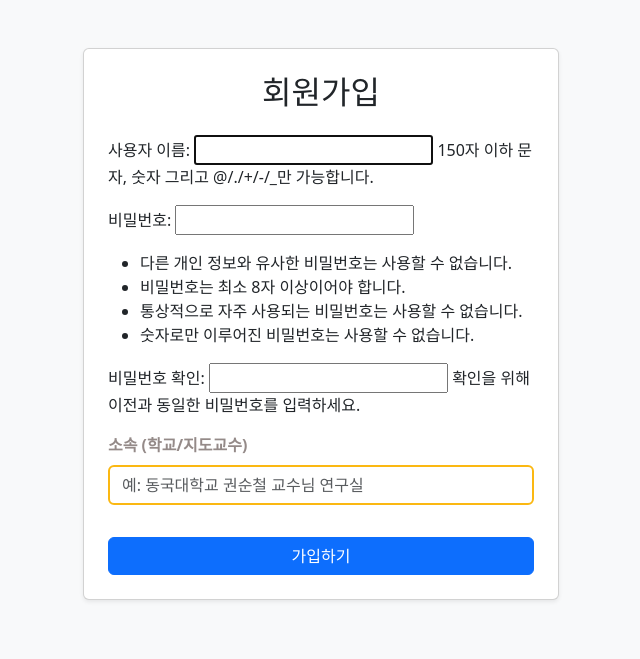
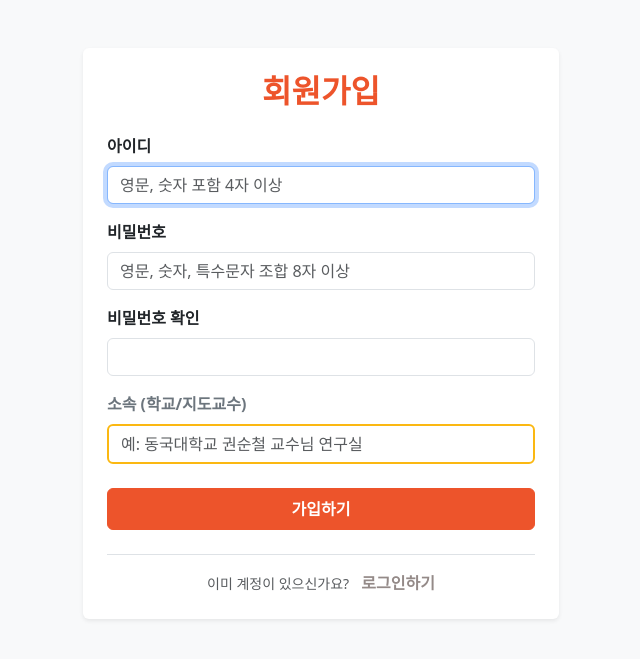
Before and after one commit to jun0land/NBEDL-, a Django app: page /signup/ in a window 1280 px wide. Shown: the top 659 px of the page, without its empty margins (319-959 px from the left). Run offline with Django 5.2, Linux system fonts and the light colour scheme.

Commit message:
회원가입 창 수정

```diff
--- a/reservations/templates/reservations/signup.html
+++ b/reservations/templates/reservations/signup.html
@@ -7,17 +7,43 @@
 </head>
 <body class="bg-light">
 <div class="container mt-5" style="max-width: 500px;">
-    <div class="card shadow-sm p-4">
-        <h2 class="text-center mb-4">회원가입</h2>
+    <div class="card shadow-sm p-4 border-0">
+        <h2 class="text-center mb-4 fw-bold" style="color: #ed542b;">회원가입</h2>
+
         <form method="POST">
             {% csrf_token %}
-            {{ form.as_p }}
-            <div class="mb-3 mt-3">
-                <label for="affiliation" class="form-label" style="color: #948a88; font-weight: 600;">소속 (학교/지도교수)</label>
+
+            <!-- 아이디 입력 -->
+            <div class="mb-3">
+                <label for="username" class="form-label fw-bold">아이디</label>
+                <input type="text" class="form-control" id="username" name="username" required placeholder="영문, 숫자 포함 4자 이상" autofocus>
+            </div>
+
+            <!-- 비밀번호 입력 -->
+            <div class="mb-3">
+                <label for="password" class="form-label fw-bold">비밀번호</label>
+                <input type="password" class="form-control" id="password" name="password" required placeholder="영문, 숫자, 특수문자 조합 8자 이상">
+            </div>
+
+            <!-- 비밀번호 확인(선택사항이나 권장) -->
+            <div class="mb-3">
+                <label for="password_confirm" class="form-label fw-bold">비밀번호 확인</label>
+                <input type="password" class="form-control" id="password_confirm" name="password_confirm" required>
+            </div>
+
+            <!-- 소속 (기존 유지) -->
+            <div class="mb-4">
+                <label for="affiliation" class="form-label fw-bold" style="color: #6c757d;">소속 (학교/지도교수)</label>
                 <input type="text" class="form-control" id="affiliation" name="affiliation" required placeholder="예: 동국대학교 권순철 교수님 연구실" style="border: 2px solid #fbb812;">
             </div>
-            <button type="submit" class="btn btn-primary w-100 mt-3">가입하기</button>
+
+            <button type="submit" class="btn btn-success w-100 py-2 fw-bold" style="background-color: #ed542b; border-color: #ed542b;">가입하기</button>
         </form>
+
+        <div class="text-center mt-4 pt-3 border-top">
+            <span class="text-muted small">이미 계정이 있으신가요?</span>
+            <a href="{% url 'reservations:login' %}" class="text-decoration-none fw-bold ms-2" style="color: #948a88;">로그인하기</a>
+        </div>
     </div>
 </div>
 </body>
--- a/reservations/urls.py
+++ b/reservations/urls.py
@@ -4,6 +4,7 @@ from . import views
 app_name = 'reservations'
 
 urlpatterns = [
+    path('login/', views.custom_login_view, name='login'),
     path('', views.reservation_page, name='reservation_page'),
     path('api/reservations/', views.get_reservations, name='get_reservations'),
     path('mypage/', views.mypage, name='mypage'),
```
Also changed, not shown: db.sqlite3.
